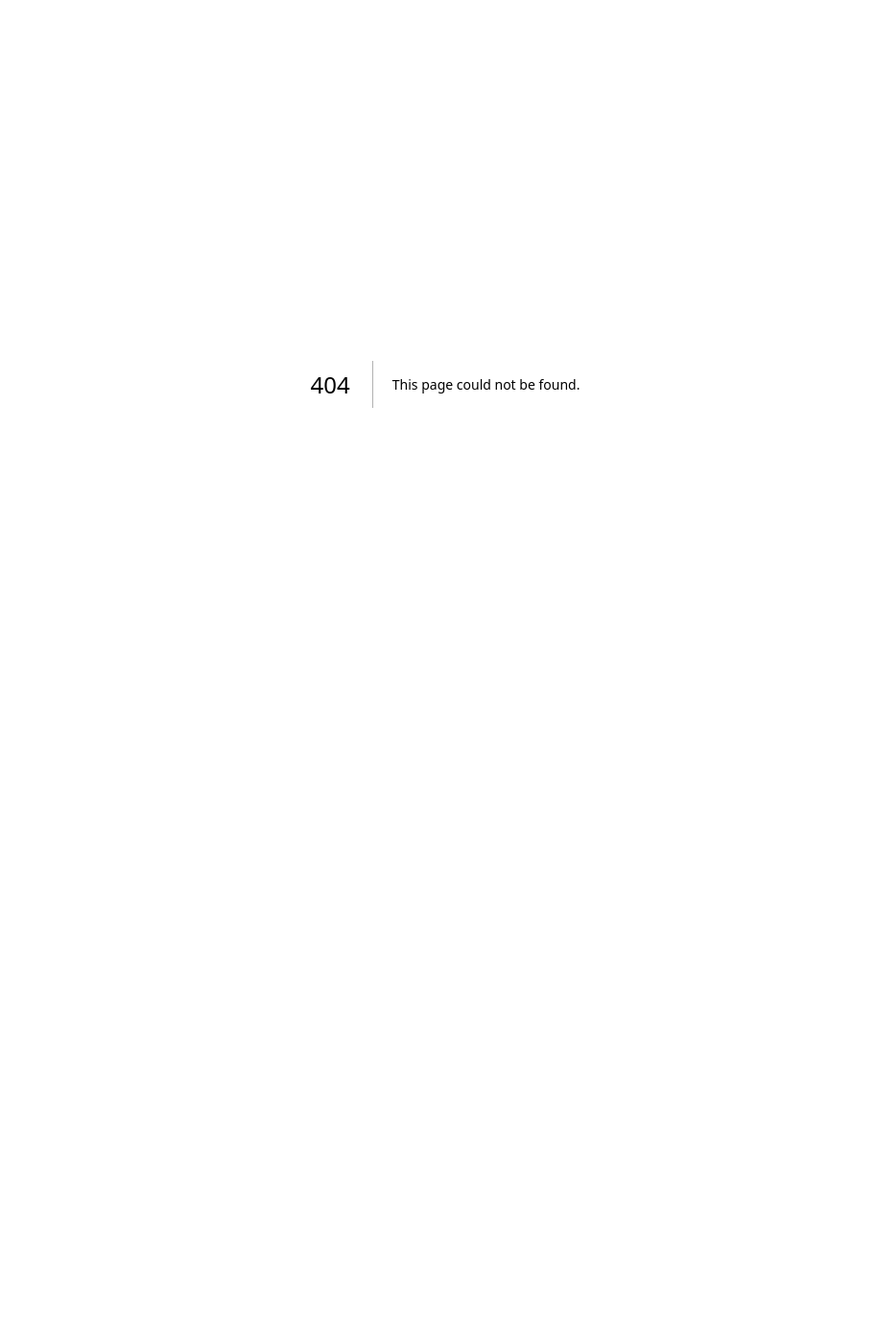
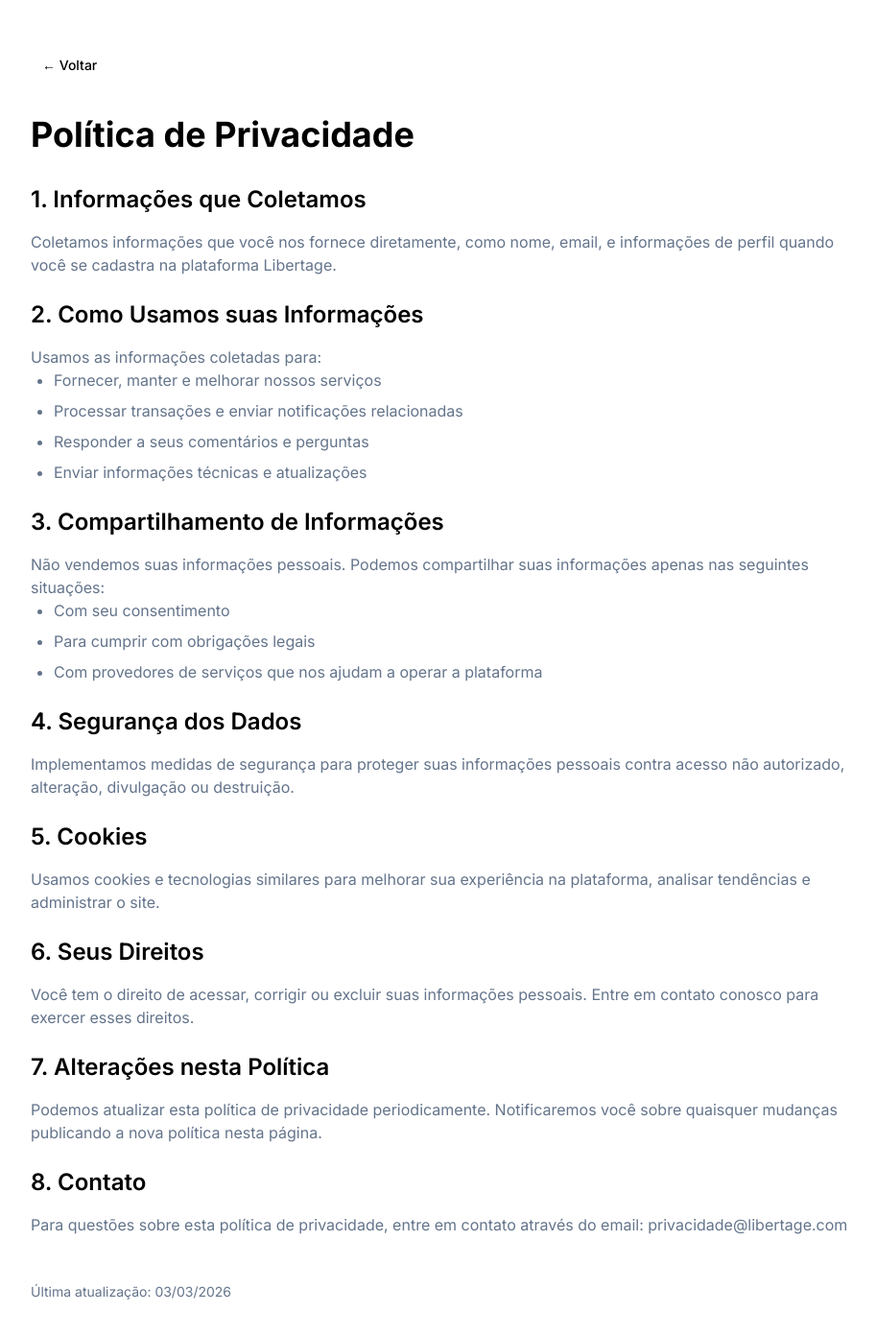
Before and after one commit to LucasScaciba/libertage, a Next.js app: page /privacy in a window 1280 px wide. Before the commit this address had no page. Shown: the top 1392 px of the page at 96% size, without its empty margins (176-1089 px from the left). Before the commit the page ends 800 px from the top, so only its background shows below. Built offline with nearby package versions, Linux system fonts and the light colour scheme.

Commit message:
feat: simplify onboarding flow with plan selection and add terms/privacy pages

```diff
--- a/app/login/page.tsx
+++ b/app/login/page.tsx
@@ -20,7 +20,7 @@ export default function LoginPage() {
         <Card>
           <CardHeader style={{ textAlign: "center" }}>
             <CardTitle style={{ fontSize: "1.875rem", fontWeight: "700" }}>
-              Premium Service Marketplace
+              Libertage
             </CardTitle>
             <CardDescription style={{ marginTop: "0.5rem" }}>
               Entre com sua conta Google para continuar
@@ -48,6 +48,18 @@ export default function LoginPage() {
               </svg>
               Entrar com Google
             </Button>
+
+            <p style={{ fontSize: "0.75rem", color: "hsl(var(--muted-foreground))", textAlign: "center", marginTop: "0.5rem" }}>
+              Ao se cadastrar, você concorda com nossos{" "}
+              <Link href="/terms" style={{ textDecoration: "underline" }}>
+                Termos de Uso
+              </Link>{" "}
+              e{" "}
+              <Link href="/privacy" style={{ textDecoration: "underline" }}>
+                Política de Privacidade
+              </Link>
+            </p>
+
             <div style={{ textAlign: "center", marginTop: "1rem" }}>
               <Link href="/" style={{ fontSize: "0.875rem", color: "hsl(var(--muted-foreground))", textDecoration: "underline" }}>
                 Voltar para home
--- a/app/onboarding/page.tsx
+++ b/app/onboarding/page.tsx
@@ -1,92 +1,143 @@
 "use client";
 
-import { useState } from "react";
+import { useState, useEffect } from "react";
 import { useRouter } from "next/navigation";
-import { Card, CardContent, CardDescription, CardHeader, CardTitle } from "@/components/ui/card";
+import { PricingCards } from "@/components/pricing-cards";
 import { Button } from "@/components/ui/button";
-import { Label } from "@/components/ui/label";
+import { AuthService } from "@/lib/services/auth.service";
 
 export default function OnboardingPage() {
   const router = useRouter();
-  const [termsAccepted, setTermsAccepted] = useState(false);
+  const [plans, setPlans] = useState<any[]>([]);
   const [loading, setLoading] = useState(false);
   const [error, setError] = useState("");
 
-  const handleComplete = async (e: React.FormEvent) => {
-    e.preventDefault();
+  useEffect(() => {
+    fetchPlans();
+  }, []);
+
+  const fetchPlans = async () => {
+    try {
+      const res = await fetch("/api/subscriptions/plans");
+      const data = await res.json();
+
+      // Transform plans to include features
+      const transformedPlans = (data.plans || []).map((plan: any) => ({
+        ...plan,
+        features: {
+          coverPhoto: true,
+          externalLinks: plan.code !== "free",
+          stories: plan.code === "black",
+          boosts: plan.code === "black",
+        },
+      }));
+
+      setPlans(transformedPlans);
+    } catch (err) {
+      console.error("Error fetching plans:", err);
+    }
+  };
+
+  const handleSelectPlan = async (planCode: string) => {
     setLoading(true);
     setError("");
 
     try {
-      const res = await fetch("/api/onboarding/complete", {
+      // Complete onboarding first
+      const onboardingRes = await fetch("/api/onboarding/complete", {
         method: "POST",
         headers: { "Content-Type": "application/json" },
-        body: JSON.stringify({ termsAccepted }),
+        body: JSON.stringify({ termsAccepted: true }),
       });
 
-      if (!res.ok) {
-        const data = await res.json();
+      if (!onboardingRes.ok) {
+        const data = await onboardingRes.json();
         throw new Error(data.error || "Failed to complete onboarding");
       }
 
-      // Redirect to plans page for new users
-      router.push("/portal/plans");
+      // If free plan, go directly to profile
+      if (planCode === "free") {
+        router.push("/portal/profile");
+        return;
+      }
+
+      // For paid plans, go to checkout
+      const checkoutRes = await fetch("/api/subscriptions/checkout", {
+        method: "POST",
+        headers: { "Content-Type": "application/json" },
+        body: JSON.stringify({ planCode }),
+      });
+
+      const checkoutData = await checkoutRes.json();
+
+      if (!checkoutRes.ok) {
+        throw new Error(checkoutData.error || "Failed to create checkout");
+      }
+
+      // Redirect to Stripe Checkout
+      window.location.href = checkoutData.url;
     } catch (err: any) {
       setError(err.message);
-    } finally {
       setLoading(false);
     }
   };
 
+  const handleLogout = async () => {
+    try {
+      await AuthService.signOut();
+      router.push("/login");
+    } catch (error) {
+      console.error("Error signing out:", error);
+    }
+  };
+
   return (
-    <div style={{ minHeight: "100vh", display: "flex", alignItems: "center", justifyContent: "center", padding: "3rem 1rem" }}>
-      <div style={{ width: "100%", maxWidth: "28rem" }}>
-        <Card>
-          <CardHeader style={{ textAlign: "center" }}>
-            <CardTitle style={{ fontSize: "1.875rem", fontWeight: "700" }}>
-              Complete seu cadastro
-            </CardTitle>
-            <CardDescription style={{ marginTop: "0.5rem" }}>
-              Aceite os termos para continuar
-            </CardDescription>
-          </CardHeader>
-          <CardContent>
+    <div style={{ minHeight: "100vh", backgroundColor: "hsl(var(--background))" }}>
+      {/* Simple Header */}
+      <header style={{
+        borderBottom: "1px solid hsl(var(--border))",
+        padding: "1rem 2rem",
+        display: "flex",
+        justifyContent: "space-between",
+        alignItems: "center"
+      }}>
+        <h1 style={{ fontSize: "1.5rem", fontWeight: "700" }}>Libertage</h1>
+        <Button variant="ghost" onClick={handleLogout}>
+          Sair
+        </Button>
+      </header>
+
+      {/* Plans Selection */}
+      <div style={{ maxWidth: "80rem", margin: "0 auto", padding: "3rem 1rem" }}>
+        <div style={{ textAlign: "center", marginBottom: "3rem" }}>
+          <h2 style={{ fontSize: "2rem", fontWeight: "700", marginBottom: "0.5rem" }}>
+            Escolha seu plano
+          </h2>
+          <p style={{ color: "hsl(var(--muted-foreground))" }}>
+            Selecione o plano ideal para começar
+          </p>
+        </div>
+
         {error && (
           <div style={{
-                backgroundColor: "hsl(var(--destructive))",
-                color: "hsl(var(--destructive-foreground))",
-                padding: "0.75rem 1rem",
+            marginBottom: "2rem",
+            backgroundColor: "hsl(var(--destructive))/10",
+            border: "1px solid hsl(var(--destructive))",
+            color: "hsl(var(--destructive))",
+            padding: "1rem",
             borderRadius: "var(--radius)",
-                marginBottom: "1.5rem"
+            maxWidth: "48rem",
+            margin: "0 auto 2rem"
           }}>
             {error}
           </div>
         )}
 
-            <form onSubmit={handleComplete} style={{ display: "flex", flexDirection: "column", gap: "1.5rem" }}>
-              <div style={{ display: "flex", alignItems: "flex-start", gap: "0.5rem" }}>
-                <input
-                  id="terms"
-                  name="terms"
-                  type="checkbox"
-                  required
-                  checked={termsAccepted}
-                  onChange={(e) => setTermsAccepted(e.target.checked)}
-                  style={{ marginTop: "0.25rem" }}
+        <PricingCards
+          plans={plans}
+          onSelectPlan={handleSelectPlan}
+          loading={loading}
         />
-                <Label htmlFor="terms" style={{ fontWeight: "400", cursor: "pointer" }}>
-                  Eu aceito os{" "}
-                  <a href="/terms" style={{ color: "hsl(var(--primary))", textDecoration: "underline" }}>
-                    termos e condições
-                  </a>
-                </Label>
-              </div>
-              <Button type="submit" disabled={loading || !termsAccepted} style={{ width: "100%" }}>
-                {loading ? "Finalizando..." : "Completar cadastro"}
-              </Button>
-            </form>
-          </CardContent>
-        </Card>
       </div>
     </div>
   );
--- /dev/null
+++ b/app/privacy/page.tsx
@@ -0,0 +1,91 @@
+import Link from "next/link";
+import { Button } from "@/components/ui/button";
+
+export default function PrivacyPage() {
+  return (
+    <div className="min-h-screen bg-background">
+      <div className="container mx-auto py-12 px-4 max-w-4xl">
+        <div className="mb-8">
+          <Link href="/login">
+            <Button variant="ghost">← Voltar</Button>
+          </Link>
+        </div>
+
+        <h1 className="text-4xl font-bold mb-8">Política de Privacidade</h1>
+
+        <div className="prose prose-gray max-w-none space-y-6">
+          <section>
+            <h2 className="text-2xl font-semibold mb-4">1. Informações que Coletamos</h2>
+            <p className="text-muted-foreground">
+              Coletamos informações que você nos fornece diretamente, como nome, email, e informações de perfil quando você se cadastra na plataforma Libertage.
+            </p>
+          </section>
+
+          <section>
+            <h2 className="text-2xl font-semibold mb-4">2. Como Usamos suas Informações</h2>
+            <p className="text-muted-foreground">
+              Usamos as informações coletadas para:
+            </p>
+            <ul className="list-disc pl-6 text-muted-foreground space-y-2">
+              <li>Fornecer, manter e melhorar nossos serviços</li>
+              <li>Processar transações e enviar notificações relacionadas</li>
+              <li>Responder a seus comentários e perguntas</li>
+              <li>Enviar informações técnicas e atualizações</li>
+            </ul>
+          </section>
+
+          <section>
+            <h2 className="text-2xl font-semibold mb-4">3. Compartilhamento de Informações</h2>
+            <p className="text-muted-foreground">
+              Não vendemos suas informações pessoais. Podemos compartilhar suas informações apenas nas seguintes situações:
+            </p>
+            <ul className="list-disc pl-6 text-muted-foreground space-y-2">
+              <li>Com seu consentimento</li>
+              <li>Para cumprir com obrigações legais</li>
+              <li>Com provedores de serviços que nos ajudam a operar a plataforma</li>
+            </ul>
+          </section>
+
+          <section>
+            <h2 className="text-2xl font-semibold mb-4">4. Segurança dos Dados</h2>
+            <p className="text-muted-foreground">
+              Implementamos medidas de segurança para proteger suas informações pessoais contra acesso não autorizado, alteração, divulgação ou destruição.
+            </p>
+          </section>
+
+          <section>
+            <h2 className="text-2xl font-semibold mb-4">5. Cookies</h2>
+            <p className="text-muted-foreground">
+              Usamos cookies e tecnologias similares para melhorar sua experiência na plataforma, analisar tendências e administrar o site.
+            </p>
+          </section>
+
+          <section>
+            <h2 className="text-2xl font-semibold mb-4">6. Seus Direitos</h2>
+            <p className="text-muted-foreground">
+              Você tem o direito de acessar, corrigir ou excluir suas informações pessoais. Entre em contato conosco para exercer esses direitos.
+            </p>
+          </section>
+
+          <section>
+            <h2 className="text-2xl font-semibold mb-4">7. Alterações nesta Política</h2>
+            <p className="text-muted-foreground">
+              Podemos atualizar esta política de privacidade periodicamente. Notificaremos você sobre quaisquer mudanças publicando a nova política nesta página.
+            </p>
+          </section>
+
+          <section>
+            <h2 className="text-2xl font-semibold mb-4">8. Contato</h2>
+            <p className="text-muted-foreground">
+              Para questões sobre esta política de privacidade, entre em contato através do email: privacidade@libertage.com
+            </p>
+          </section>
+        </div>
+
+        <div className="mt-12 text-sm text-muted-foreground">
+          <p>Última atualização: {new Date().toLocaleDateString("pt-BR")}</p>
+        </div>
+      </div>
+    </div>
+  );
+}
--- /dev/null
+++ b/app/terms/page.tsx
@@ -0,0 +1,73 @@
+import Link from "next/link";
+import { Button } from "@/components/ui/button";
+
+export default function TermsPage() {
+  return (
+    <div className="min-h-screen bg-background">
+      <div className="container mx-auto py-12 px-4 max-w-4xl">
+        <div className="mb-8">
+          <Link href="/login">
+            <Button variant="ghost">← Voltar</Button>
+          </Link>
+        </div>
+
+        <h1 className="text-4xl font-bold mb-8">Termos de Uso</h1>
+
+        <div className="prose prose-gray max-w-none space-y-6">
+          <section>
+            <h2 className="text-2xl font-semibold mb-4">1. Aceitação dos Termos</h2>
+            <p className="text-muted-foreground">
+              Ao acessar e usar a plataforma Libertage, você concorda em cumprir e estar vinculado aos seguintes termos e condições de uso.
+            </p>
+          </section>
+
+          <section>
+            <h2 className="text-2xl font-semibold mb-4">2. Uso da Plataforma</h2>
+            <p className="text-muted-foreground">
+              A Libertage é uma plataforma de marketplace para profissionais prestadores de serviços premium. Você concorda em usar a plataforma apenas para fins legais e de acordo com estes termos.
+            </p>
+          </section>
+
+          <section>
+            <h2 className="text-2xl font-semibold mb-4">3. Conta de Usuário</h2>
+            <p className="text-muted-foreground">
+              Você é responsável por manter a confidencialidade de sua conta e senha. Você concorda em aceitar a responsabilidade por todas as atividades que ocorram em sua conta.
+            </p>
+          </section>
+
+          <section>
+            <h2 className="text-2xl font-semibold mb-4">4. Conteúdo do Usuário</h2>
+            <p className="text-muted-foreground">
+              Você mantém todos os direitos sobre o conteúdo que publica na plataforma. No entanto, ao publicar conteúdo, você concede à Libertage uma licença para usar, modificar e exibir esse conteúdo na plataforma.
+            </p>
+          </section>
+
+          <section>
+            <h2 className="text-2xl font-semibold mb-4">5. Pagamentos e Assinaturas</h2>
+            <p className="text-muted-foreground">
+              Os planos pagos são cobrados mensalmente. Você pode cancelar sua assinatura a qualquer momento através do portal de gerenciamento de assinatura.
+            </p>
+          </section>
+
+          <section>
+            <h2 className="text-2xl font-semibold mb-4">6. Modificações dos Termos</h2>
+            <p className="text-muted-foreground">
+              Reservamo-nos o direito de modificar estes termos a qualquer momento. Continuando a usar a plataforma após as modificações, você concorda com os novos termos.
+            </p>
+          </section>
+
+          <section>
+            <h2 className="text-2xl font-semibold mb-4">7. Contato</h2>
+            <p className="text-muted-foreground">
+              Para questões sobre estes termos, entre em contato através do email: contato@libertage.com
+            </p>
+          </section>
+        </div>
+
+        <div className="mt-12 text-sm text-muted-foreground">
+          <p>Última atualização: {new Date().toLocaleDateString("pt-BR")}</p>
+        </div>
+      </div>
+    </div>
+  );
+}
```
Lines whose indentation alone changed are shown as unchanged.
